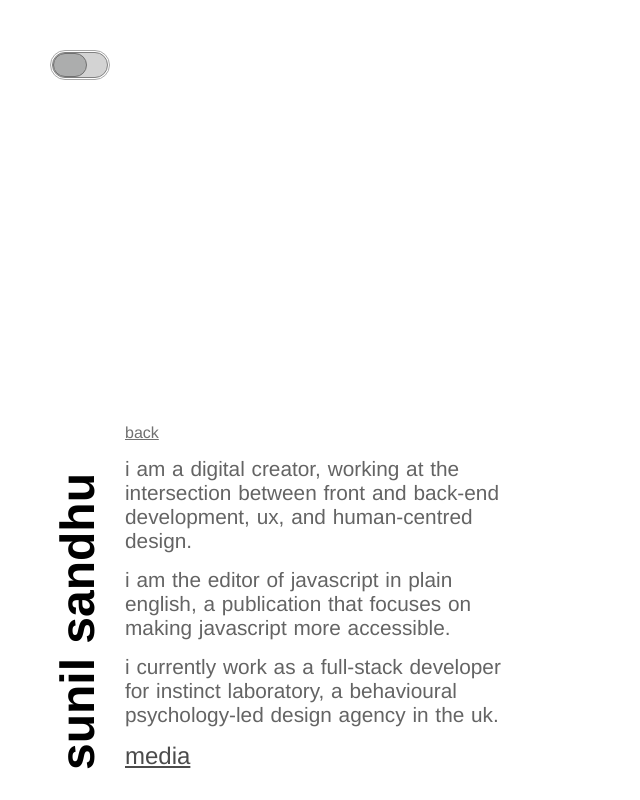
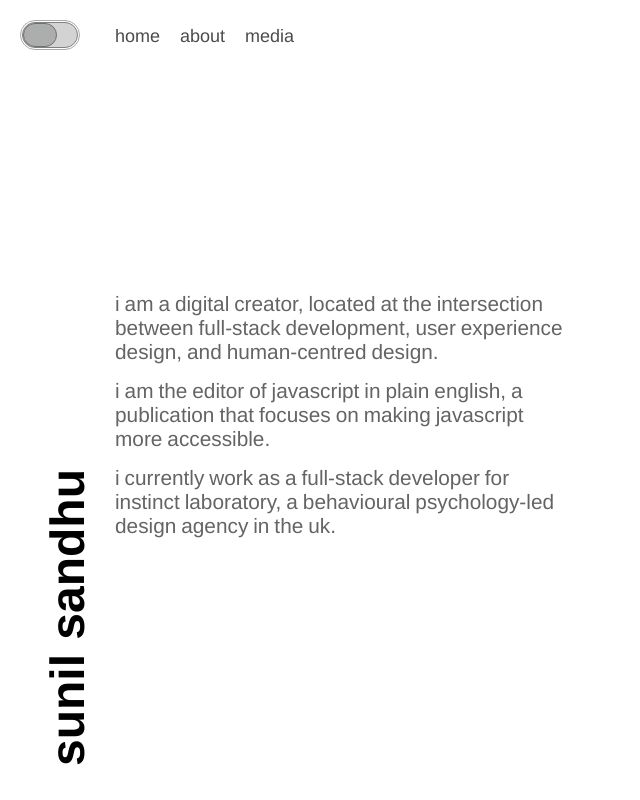
Before and after one commit to sunil-sandhu/sunilsandhu2019-nuxt, a Nuxt app: page /about in a window 1280 px wide. Shown: the whole page, without its empty margins (0-640 px from the left). Built offline with nearby package versions, Linux system fonts and the light colour scheme.

Commit message:
more stuff added

```diff
--- /dev/null
+++ b/components/Navigation.vue
@@ -0,0 +1,36 @@
+<template>
+    <div class="navigation">
+        <nuxt-link to="/" class="big">home</nuxt-link>
+        <nuxt-link to="/about" class="big">about</nuxt-link>
+        <nuxt-link to="/media" class="big">media</nuxt-link>
+    </div>
+</template>
+
+<script>
+
+    export default {
+        name: 'Navigation',
+        components: {
+
+        },
+        data() {
+            return {}
+        }
+    }
+</script>
+
+<style scoped>
+.navigation {
+    padding-top: 26px;
+    display: flex;
+    height: 30px;
+    /*padding-left: 80px;*/
+}
+
+.navigation a {
+    margin-left: 20px;
+    font-size: 18px;
+}
+
+
+</style>
--- a/layouts/default.vue
+++ b/layouts/default.vue
@@ -1,20 +1,36 @@
 <template>
   <section class="container" :style="'background-color:' + bgColor + ''">
 
-    <div class="button" @click="this.toggleButton">
-      <div class="button-inner">
-        <div class="button-toggle" :style="'left:' + togglePosition + 'px' + '; background-color:' + toggleButtonColor + ';'"></div>
-      </div>
+
+
+    <div class="sidebar">
+      <h1 class="name" :style="'color:' + this.titleColor">sunil sandhu</h1>
     </div>
 
-    <div class="col-2 padded-bottom">
+    <div class="col-2">
 
-      <div class="sidebar">
-        <h1 class="name" :style="'color:' + this.titleColor">sunil sandhu</h1>
+      <div class="button" @click="this.toggleButton">
+        <div class="button-inner">
+          <div class="button-toggle" :style="'left:' + togglePosition + 'px' + '; background-color:' + toggleButtonColor + ';'"></div>
+        </div>
+      </div>
+
+      <Navigation/>
+
+
+
+      <div class="page-container">
+
+      <div class="content">
+
+      <nuxt/>
+
+      </div>
+
       </div>
 
 
-      <nuxt/>
+
     </div>
 
 
@@ -26,6 +42,8 @@
 </template>
 
 <script>
+import Navigation from '../components/Navigation.vue';
+
 export default {
   data() {
     return {
@@ -45,7 +63,7 @@ export default {
   },
 
   components: {
-
+    Navigation
   },
 
   methods: {
@@ -129,17 +147,23 @@ html {
 .container {
   min-height: 100vh;
   display: flex;
-  justify-content: left;
+  /* justify-content: left; */
   align-items: flex-end;
-  text-align: left;
-  width: 100%;
-  padding: 10px;
-  transition: all 350ms;
+  /* text-align: left; */
+  /* width: 100%; */
+  /* padding: 10px; */
+   transition: all 350ms;
 }
 
 .sidebar {
-  width: 100px;
+  /*width: 100px;*/
   margin-left: 40px;
+  display: flex;
+  /* align-items: center; */
+  /* justify-content: center; */
+  /*height: calc(100vh - 20px);*/
+  /* padding-top: 10%; */
+  padding-bottom: 34px;
 }
 
 .padded-bottom {
@@ -148,20 +172,23 @@ html {
 
 .col-2 {
   width: 50%;
+  flex-flow: column;
   display: flex;
-  align-items: flex-end;
+  /*align-items: flex-end;*/
 }
 
 .content {
   display: flex;
   flex-flow: column;
   padding: 0 20px;
+  justify-content: space-between;
 }
 
 .button {
+  cursor: pointer;
   position: absolute;
-  top: 50px;
-  left: 50px;
+  top: 20px;
+  left: 20px;
   border: 1px solid darkgrey;
   width: 60px;
   height: 30px;
@@ -172,6 +199,7 @@ html {
 }
 
 .button-inner {
+  cursor: pointer;
   position: relative;
   width: 56px;
   height: 26px;
@@ -183,6 +211,7 @@ html {
 }
 
 .button-toggle {
+  cursor: pointer;
   position: absolute;
   width: 34px;
   height: 24px;
@@ -192,8 +221,13 @@ html {
   transition: all 350ms;
 }
 
-nuxt-link {
+.page-container {
+  height: calc(100vh - 30px);
+  display: flex;
+  align-items: center;
+
 }
+
 
 .big {
   font-size: 1.5em;
@@ -201,13 +235,14 @@ nuxt-link {
 }
 
 a {
-  text-decoration: underline;
+  text-decoration: none;
   text-align: left;
   color: #707070;
+  cursor: pointer;
 }
 
 .name {
-  margin-top: 100px;
+  /*margin-top: 100px;*/
   text-orientation: sideways;
   writing-mode: vertical-rl;
   transform: rotate(-180deg);
@@ -238,7 +273,7 @@ h2 {
 
 .colored-box {
   width: 100%;
-  height: calc(100vh - 20px);
+  height: 100vh;
   height: -webkit-fill-available;
   transition: all 500ms;
 }
--- a/pages/about.vue
+++ b/pages/about.vue
@@ -1,10 +1,9 @@
 <template>
-  <div class="content">
+  <div>
 
-    <nuxt-link to="/">back</nuxt-link>
 
     <div class="text-container">
-      <h2>i am a digital creator, working at the intersection between front and back-end development, ux, and human-centred design.
+      <h2>i am a digital creator, located at the intersection between full-stack development, user experience design, and human-centred design.
       </h2>
       <h3>
         i am the editor of javascript in plain english, a publication that focuses on making javascript more accessible.
@@ -13,8 +12,6 @@
         i currently work as a full-stack developer for instinct laboratory, a behavioural psychology-led design agency in the uk.
       </h4>
     </div>
-
-    <nuxt-link to="/media" class="big">media</nuxt-link>
 
   </div>
 </template>
@@ -36,6 +33,7 @@
     font-weight: 500;
     text-align: left;
     color: #646464;
+    word-spacing: -0.04em;
   }
 
 </style>
--- a/pages/index.vue
+++ b/pages/index.vue
@@ -1,13 +1,10 @@
 <template>
+  <div>
 
-  <div class="content">
-
-
-      <h2 class="tagline">developer and <br/>
-        human-centric designer </h2>
+      <h2 class="tagline">developer + <br/>
+        ux designer </h2>
       <nuxt-link to="/about" class="learn-more">learn more</nuxt-link>
 
-      <nuxt-link to="/media" class="big">media</nuxt-link>
 
 
 
--- a/pages/media.vue
+++ b/pages/media.vue
@@ -1,7 +1,6 @@
 <template>
-  <div class="content">
+  <div>
 
-    <nuxt-link to="/">back</nuxt-link>
 
     <div class="text-container">
 
@@ -54,6 +53,7 @@
 .title {
   font-size: 1.5em;
   color: #646464;
+  word-spacing: -0.04em;
 }
 
 .format {
```
